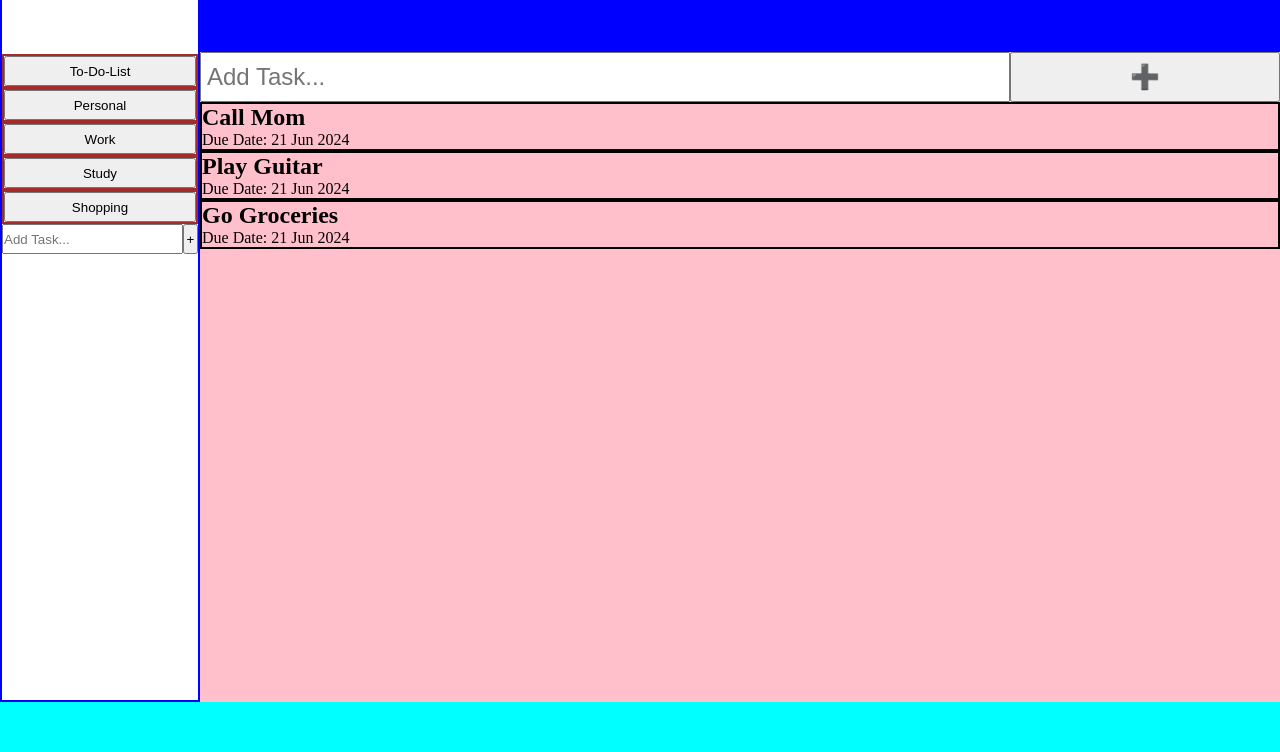
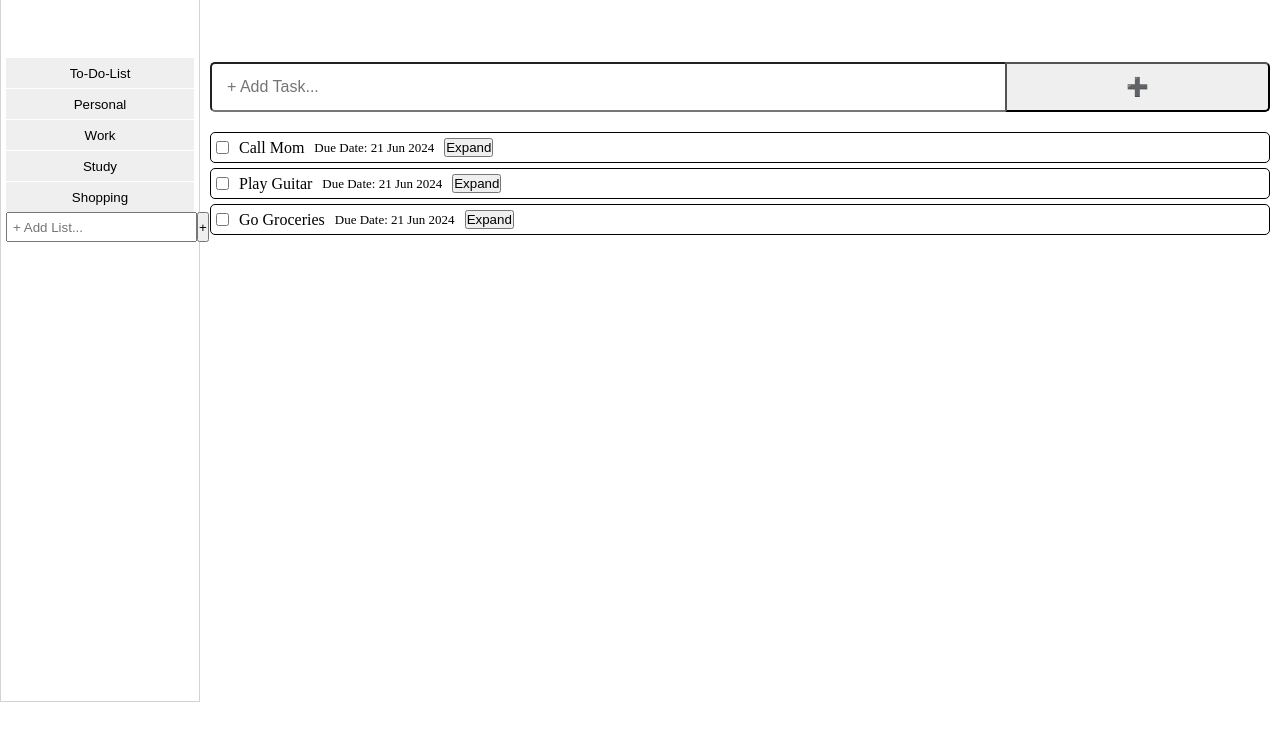
Before and after one commit to SpookyKasper/Pomodaily, a website built with webpack: page src/template.html in a window 1280 px wide. Shown: the part 48-800 px from the top of the page. Built offline with nearby package versions, Linux system fonts and the light colour scheme.

Commit message:
Improve visual appeal

```diff
--- a/src/scripts/items/todo-dom-utils.js
+++ b/src/scripts/items/todo-dom-utils.js
@@ -5,14 +5,45 @@ import '../../styles/items-box.css'
 export function createItemEl(item) {
   const itemEl = document.createElement('div')
   itemEl.className = 'todo-item'
-  const itemTitleEl = document.createElement('h2')
+
+  const itemTitleEl = document.createElement('p')
   itemTitleEl.innerHTML = item.getTitle()
+  itemTitleEl.className = 'item-title'
+
   const itemDueDateEl = document.createElement('p')
+  itemDueDateEl.className = 'item-due-date'
   const formattedDate = format(item.getDueDate(), 'dd MMM y')
   itemDueDateEl.innerHTML = `Due Date: ${formattedDate}`
 
-  itemEl.append(itemTitleEl, itemDueDateEl)
+  const statusBox = createCheckBox(item)
+  const itemDialog = createExpandedItemDialog(item)
+  itemDialog.className = 'item-dialog'
+  const expandButton = createItemExpandButton(item, itemDialog)
+
+  itemEl.append(statusBox, itemTitleEl, itemDueDateEl, itemDialog, expandButton)
   return itemEl
+
+}
+
+function createExpandedItemDialog(item) {
+  const expandedItemDialog = document.createElement('dialog')
+  return expandedItemDialog
+}
+
+function createItemExpandButton(item, itemDialog) {
+  const itemExpandButton = document.createElement('button')
+  itemExpandButton.innerHTML = 'Expand'
+  itemExpandButton.className = 'expand-item'
+  itemExpandButton.addEventListener('click', () => {
+    itemDialog.show()
+  })
+  return itemExpandButton
+}
+
+function createCheckBox(item) {
+  const checkBox = document.createElement('input')
+  checkBox.type = 'checkbox'
+  return checkBox
 }
 
 // Given a list object create a container with all the items in the list
@@ -38,14 +69,16 @@ export function createAddTaskSection(itemsBox, listObj) {
 
 const createNewTaskInput = () => {
   const newTaskInput = document.createElement('input')
-  newTaskInput.placeholder = 'Add Task...'
-  newTaskInput.addEventListener('click', () => {
+  newTaskInput.placeholder = `+ Add Task...`
+  newTaskInput.addEventListener('focus', () => {
+    // const addTaskButton = document.getElementById('add-task-button')
   })
   return newTaskInput
 }
 
 const createAddTaskButton = (inputEl, itemsBox, listObj) => {
   const addTaskButton = document.createElement('button')
+  addTaskButton.id = 'add-task-button'
   addTaskButton.innerHTML = '➕'
   addTaskButton.addEventListener('click', () => {
     const myFreshTask = createToDoItem()
--- a/src/scripts/lists/list-navigation.js
+++ b/src/scripts/lists/list-navigation.js
@@ -1,4 +1,4 @@
-import '../../styles/nav.css'
+import '../../styles/list-nav.css'
 import createToDoList from './to-do-lists'
 import {displayItems, createAddTaskSection} from '../items/todo-dom-utils'
 
@@ -17,7 +17,7 @@ function addNewListEl(listSection) {
   const addListBox = document.createElement('div')
   addListBox.className = 'new-list-box'
   const newListInput = document.createElement('input')
-  newListInput.placeholder = 'Add Task...'
+  newListInput.placeholder = '+ Add List...'
   const newListButton = document.createElement('button')
   newListButton.innerHTML = '+'
   newListButton.addEventListener('click', () => {
@@ -32,9 +32,9 @@ function addNewListEl(listSection) {
 function createListNavEl() {
   const listNav = document.createElement('div')
   listNav.className = 'lists-nav'
-  const mainTitle = document.createElement('h1')
-  mainTitle.innerHTML = 'Lists'
-  listNav.append(mainTitle)
+  const navSectionTitle = document.createElement('h1')
+  navSectionTitle.innerHTML = 'Lists'
+  listNav.append(navSectionTitle)
   return listNav
 }
 
@@ -47,9 +47,12 @@ function createListButton(listObj) {
   listButton.addEventListener('click', function(){
     const mainEl = document.querySelector('main')
     mainEl.innerHTML = ''
+    const itemsSection = document.createElement('div')
+    itemsSection.classList.add('items-section')
     const myItemsBox = displayItems(listObj)
     const addTaskSection = createAddTaskSection(myItemsBox, listObj)
-    mainEl.append(addTaskSection, myItemsBox)
+    itemsSection.append(addTaskSection, myItemsBox)
+    mainEl.append(itemsSection)
   })
   listContainer.append(listButton)
   return listContainer
--- a/src/styles/index.css
+++ b/src/styles/index.css
@@ -2,6 +2,10 @@
   margin: 0;
   padding: 0;
   box-sizing: border-box;
+}
+
+button:hover {
+  cursor: pointer;
 }
 
 body {
@@ -16,7 +20,7 @@ body {
 }
 
 header {
-  background-color: blue;
+
   grid-area: header;
 }
 
@@ -34,5 +38,9 @@ main {
 
 footer {
   grid-area: footer;
-  background-color: aqua;
 }
+
+
+input:focus {
+  border: 1px solid purple;
+}
--- a/src/styles/items-box.css
+++ b/src/styles/items-box.css
@@ -1,20 +1,64 @@
+:root {
+  --border-radius: 5px
+}
+
 main {
   display: flex;
   flex-direction: column;
+}
+
+.new-task-box, .items-box {
+  padding: 10px;
+}
+
+.items-box {
+  display: flex;
+  flex-direction: column;
+  gap: 5px;
+}
+
+.todo-item {
+  display: flex;
+  align-items: center;
+  gap: 10px;
+  padding: 5px;
+  border: 1px solid black;
+  border-radius: var(--border-radius);
+}
+
+.item-dialog {
+  width: 50%;
+  margin: auto;
+  background-color: aqua;
+}
+
+.item-due-date {
+  font-size: small;
 }
 
 .new-task-box {
   display: grid;
   grid-template-columns: 3fr 1fr;
   grid-template-rows: 50px;
-  font-size: x-large;
 }
 
 .new-task-box input {
-  font-size: x-large;
-  padding: 1px 5px;
+  font-size: medium;
+  padding: 0px 15px;
+  border-radius: var(--border-radius) 0px 0px var(--border-radius);
+  border-right: none;
 }
 
 .new-task-box button {
-  font-size: x-large;
+  /* background-color: white; */
+  font-size: large;
+  border-radius: 0px var(--border-radius) var(--border-radius) 0px;
 }
+
+.new-task-box input:focus + .new-task-box button {
+  background-color: aqua;
+}
+
+.new-task-box button:hover {
+  background-color: lightgray;
+}
--- /dev/null
+++ b/src/styles/list-nav.css
@@ -0,0 +1,38 @@
+main {
+  display: flex;
+}
+
+.lists-nav {
+  height: 100%;
+  border: 1px solid lightgray;
+  padding: 5px;
+}
+
+.list-container {
+}
+
+.list-container button {
+  width: 100%;
+  min-height: 30px;
+  border: none;
+}
+
+.list-container button:hover {
+  background-color: lightgrey;
+}
+
+.new-list-box {
+  min-height: 30px;
+  display: grid;
+  grid-template-columns: 3fr 1fr;
+}
+
+.new-list-box input {
+  padding: 5px;
+}
+
+.list-buttons {
+  display: flex;
+  flex-direction: column;
+  gap: 1px;
+}
--- a/src/styles/nav.css
+++ /dev/null
@@ -1,28 +0,0 @@
-main {
-  display: flex;
-  background-color: pink;
-}
-
-.lists-nav {
-  height: 100%;
-  border: 2px solid blue;
-}
-
-.list-container {
-  border: 2px solid brown;
-}
-
-.list-container button {
-  width: 100%;
-  min-height: 30px;
-}
-
-.todo-item {
-  border: 2px solid black;
-}
-
-.new-list-box {
-  min-height: 30px;
-  display: grid;
-  grid-template-columns: 3fr 1fr;
-}
```
